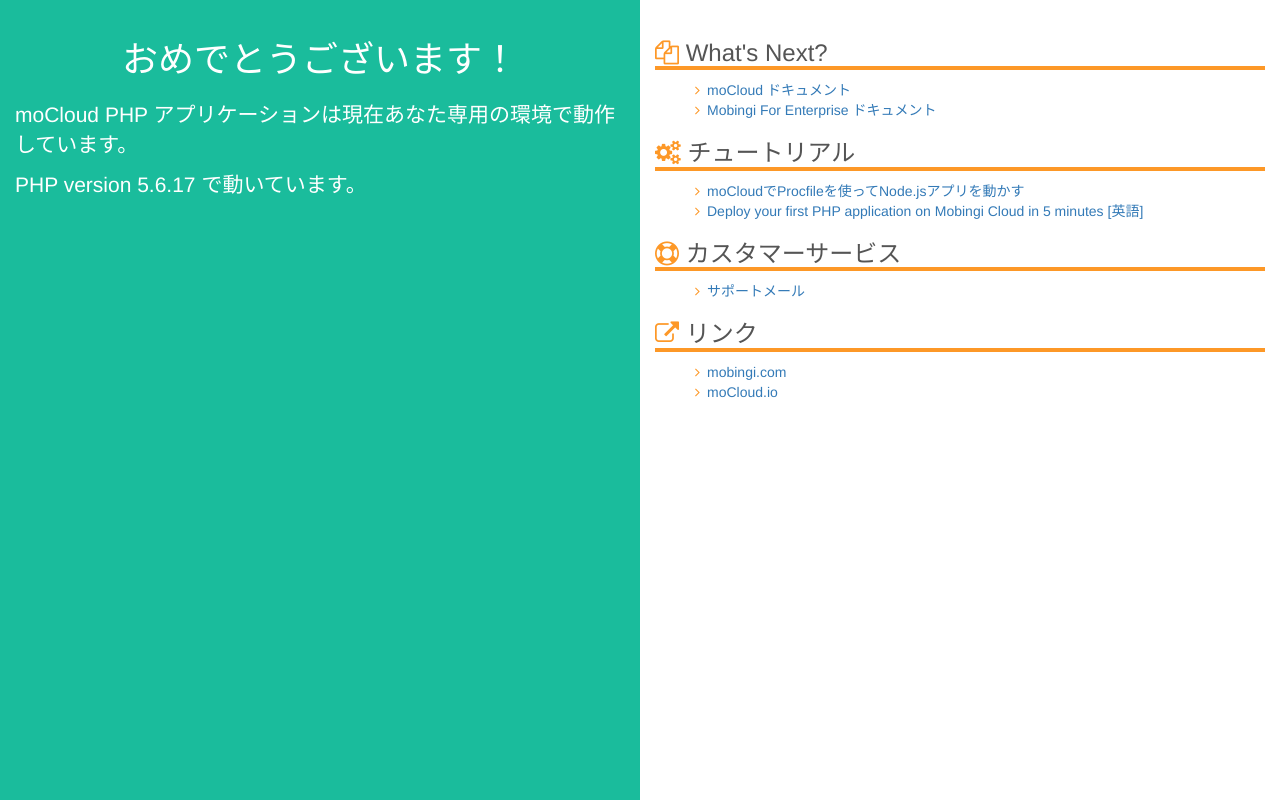
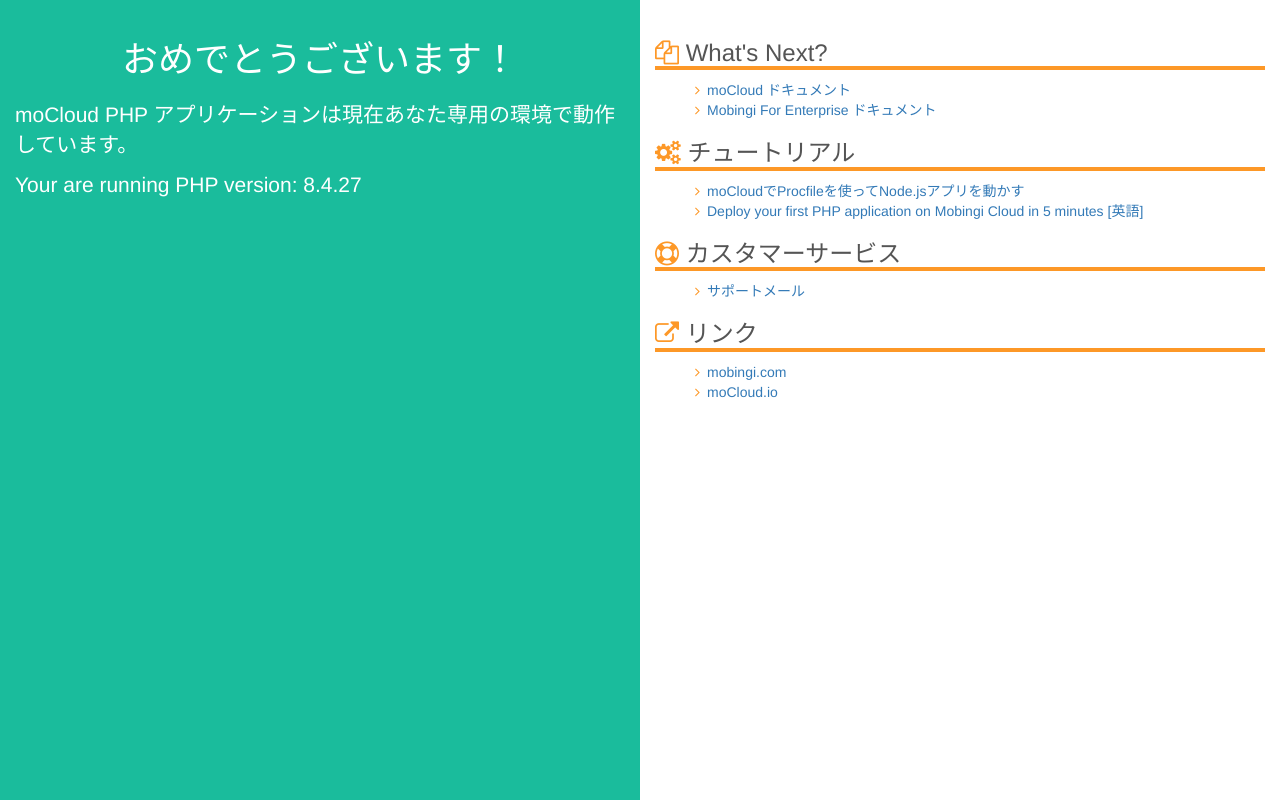
Before and after one commit to mobingilabs/default-site-python, a PHP site: page /index2.php in a window 1280 px wide. Run offline with PHP 8.4, Linux system fonts and the light colour scheme; some libraries are stand-ins or nearby versions.

Commit message:
Changing code

```diff
--- a/index2.php
+++ b/index2.php
@@ -1,11 +1,11 @@
 <!DOCTYPE html>
-<html lang="ja">
+<html lang="utf-8">
 <head>
   <meta charset="utf-8">
   <meta http-equiv="X-UA-Compatible" content="IE=edge">
   <meta name="viewport" content="width=device-width, initial-scale=1">
   <!-- The above 3 meta tags *must* come first in the head; any other head content must come *after* these tags -->
-  <title>Congratulations!!</title>
+  <title>PHP Default App - Mobingi</title>
 
   <!-- Bootstrap -->
   <link href="css/bootstrap.min.css" rel="stylesheet">
@@ -33,7 +33,7 @@
 
                 <h1>おめでとうございます！</h1>
                 <p>moCloud PHP アプリケーションは現在あなた専用の環境で動作しています。</p>
-                <p>PHP version 5.6.17 で動いています。</p>
+                <p>Your are running <?php echo ' PHP version: ' . phpversion(); ?></p>
 
               </div>
             </section>
```
